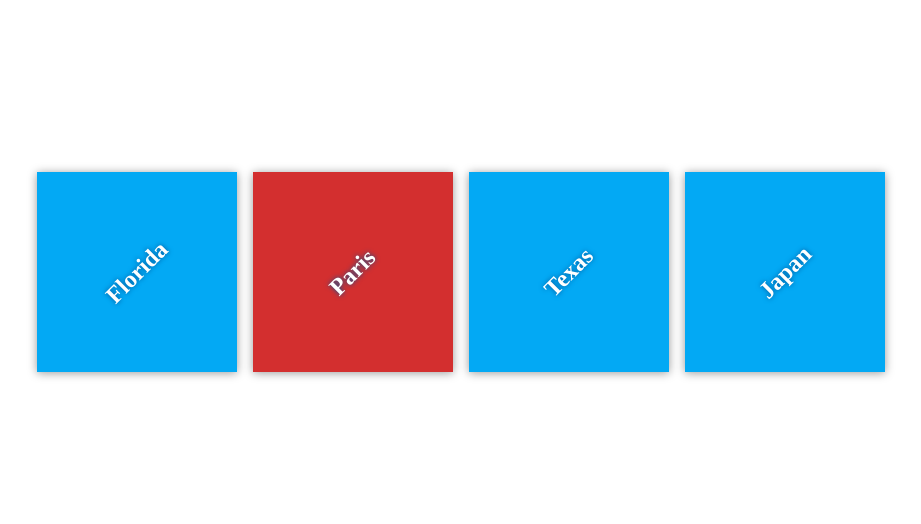
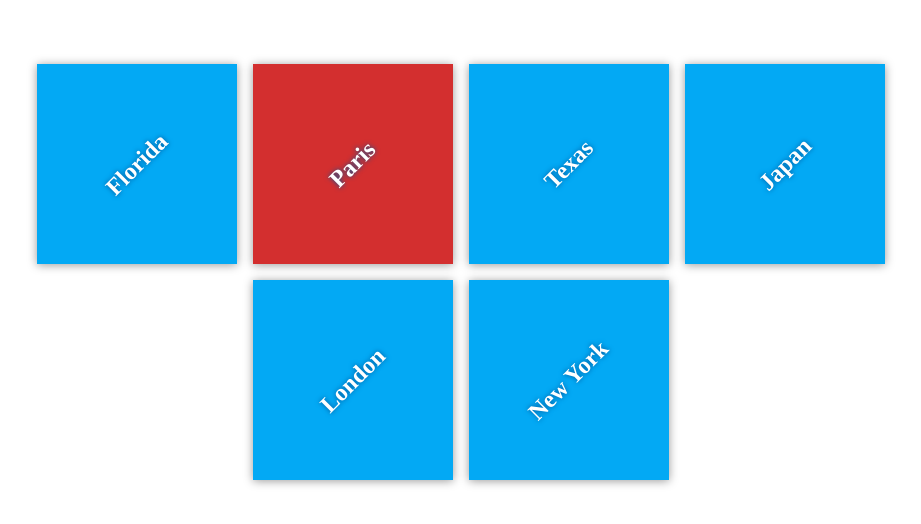
Before and after one commit to illumniate/my-travel-plans, a plain HTML site: page index.html in a window 1280 px wide. Shown: the part 128-652 px from the top of the page, without its empty margins (179-1100 px from the left). Drawn offline with Linux system fonts and the light colour scheme.

Commit message:
Added Sites

```diff
--- a/index.html
+++ b/index.html
@@ -24,6 +24,12 @@
             <div class="destination" id="japan">
                 <h2>Japan</h2>
             </div>
+            <div class="destination" id="london">
+                <h2>London</h2>
+            </div>
+            <div class="destination" id="newyork">
+                <h2>New York</h2>
+            </div>
         </div>
     </div>
 
```
